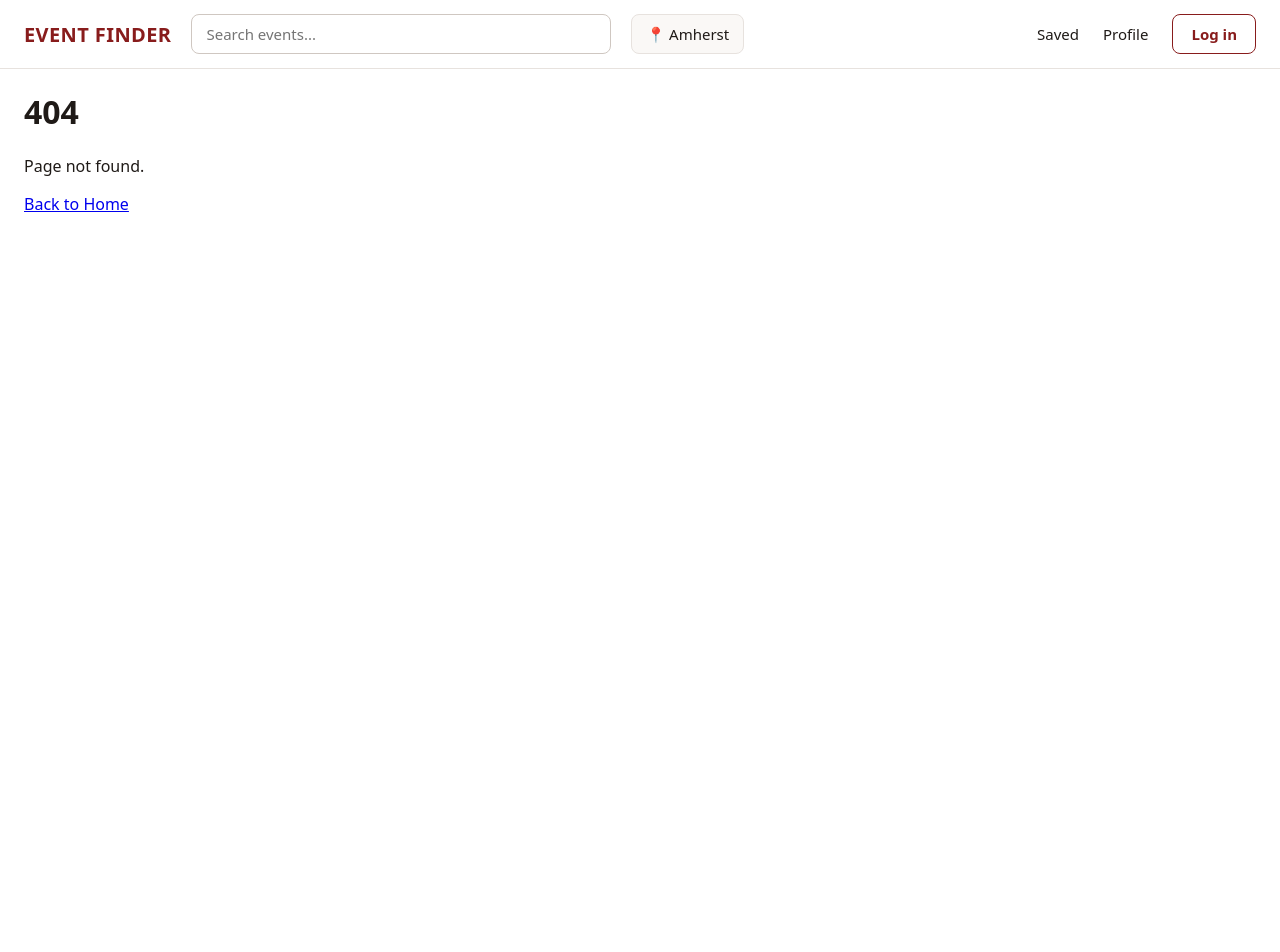
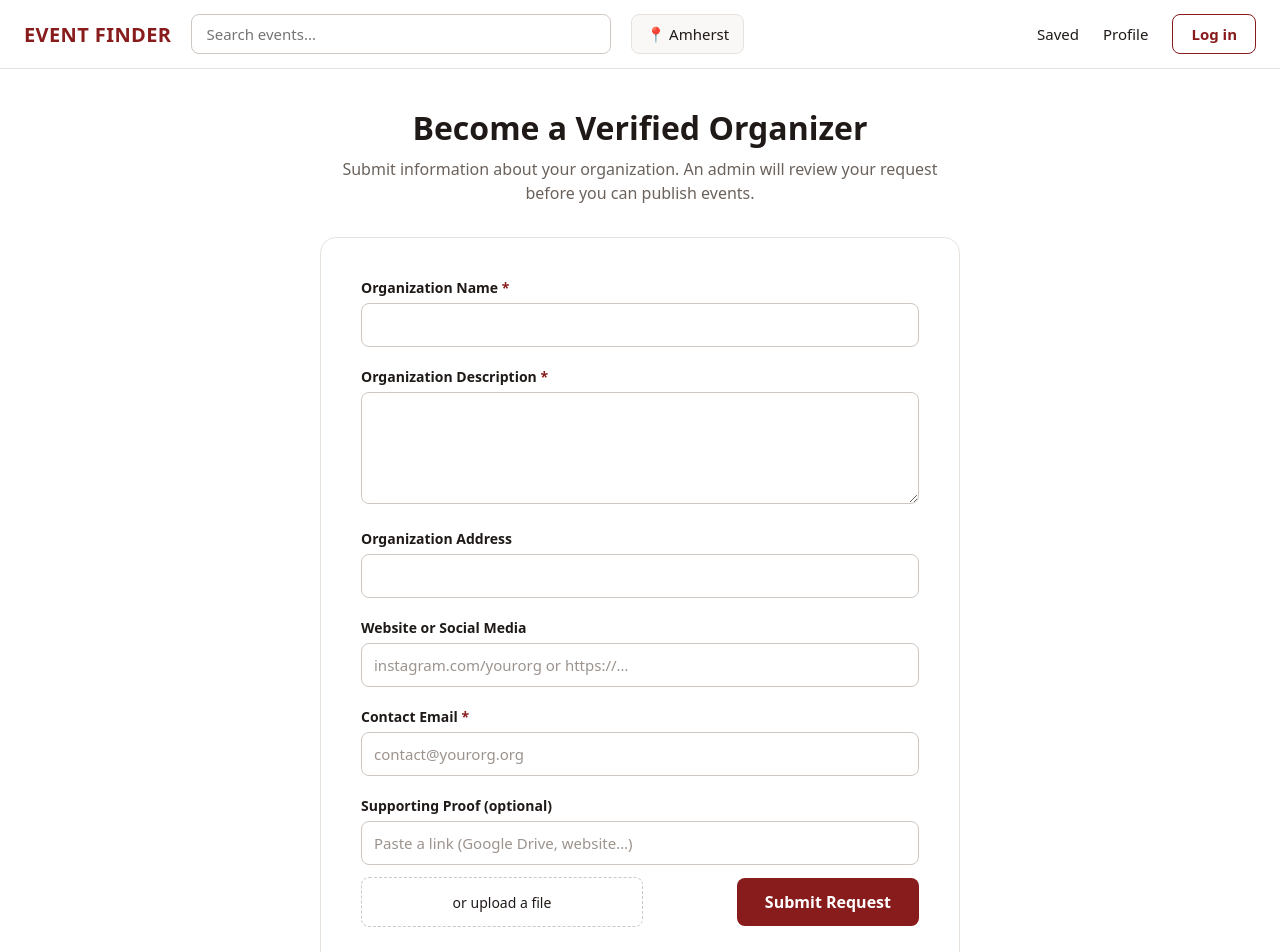
Before and after one commit to arushi32588/320-Event-Finder, a React (Vite) app: page /organizer/verify in a window 1280 px wide. Before the commit this address had no page. Shown: the top 952 px of the page. Before the commit the page ends 800 px from the top, so only its background shows below. Built offline with nearby package versions, Linux system fonts and the light colour scheme.

Commit message:
Add Organization Verification page and route

```diff
--- a/src/App.jsx
+++ b/src/App.jsx
@@ -1,12 +1,13 @@
-import { Route, Routes } from 'react-router';
-import Layout from './components/Layout.jsx';
-import Home from './pages/Home.jsx';
-import Events from './pages/Events.jsx';
-import EventDetails from './pages/EventDetails.jsx';
-import Login from './pages/Login.jsx';
-import Profile from './pages/Profile.jsx';
-import CreateAccount from './pages/CreateAccount.jsx';
-import NotFound from './pages/NotFound.jsx';
+import { Route, Routes } from "react-router";
+import Layout from "./components/Layout.jsx";
+import Home from "./pages/Home.jsx";
+import Events from "./pages/Events.jsx";
+import EventDetails from "./pages/EventDetails.jsx";
+import Login from "./pages/Login.jsx";
+import Profile from "./pages/Profile.jsx";
+import CreateAccount from "./pages/CreateAccount.jsx";
+import OrganizerVerification from "./pages/OrganizerVerification.jsx";
+import NotFound from "./pages/NotFound.jsx";
 
 export default function App() {
   return (
@@ -18,6 +19,7 @@ export default function App() {
         <Route path="login" element={<Login />} />
         <Route path="profile" element={<Profile />} />
         <Route path="signup" element={<CreateAccount />} />
+        <Route path="organizer/verify" element={<OrganizerVerification />} />
         <Route path="*" element={<NotFound />} />
       </Route>
     </Routes>
--- /dev/null
+++ b/src/pages/OrganizerVerification.css
@@ -0,0 +1,188 @@
+/* Same card, input and button style as Login / Create Account, a bit wider for the longer form */
+
+.ov-page {
+  max-width: 1200px;
+  margin: 0 auto;
+  padding: 40px 0 56px;
+  font-family: var(--font);
+  color: var(--text);
+}
+
+.ov-page .ov-title {
+  margin: 0 0 10px;
+  font-size: 32px;
+  line-height: 1.2;
+  font-weight: 700;
+  text-align: center;
+}
+
+.ov-page .ov-subtitle {
+  max-width: 640px;
+  margin: 0 auto 32px;
+  font-size: 16px;
+  line-height: 1.5;
+  color: var(--text-muted);
+  text-align: center;
+}
+
+.ov-card {
+  box-sizing: border-box;
+  max-width: 640px;
+  margin: 0 auto;
+  padding: 40px;
+  background: #fff;
+  border: 1px solid var(--border);
+  border-radius: 16px;
+}
+
+.ov-field + .ov-field {
+  margin-top: 20px;
+}
+
+.ov-field label {
+  display: block;
+  margin-bottom: 6px;
+  font-size: 14px;
+  font-weight: 600;
+}
+
+.ov-required {
+  color: var(--accent);
+}
+
+.ov-field input,
+.ov-field textarea {
+  box-sizing: border-box;
+  width: 100%;
+  padding: 0 12px;
+  background: #fff;
+  border: 1px solid var(--border-strong);
+  border-radius: 8px;
+  color: var(--text);
+  font-family: inherit;
+  font-size: 15px;
+}
+
+.ov-field input {
+  height: 44px;
+}
+
+.ov-field textarea {
+  padding: 10px 12px;
+  line-height: 1.5;
+  resize: vertical;
+}
+
+.ov-field input::placeholder,
+.ov-field textarea::placeholder {
+  color: #9c938d;
+}
+
+.ov-field input:focus,
+.ov-field textarea:focus {
+  outline: none;
+  border-color: var(--accent);
+  box-shadow: 0 0 0 3px rgba(136, 28, 28, 0.15);
+}
+
+.ov-field [aria-invalid="true"] {
+  border-color: var(--accent);
+}
+
+.ov-page .ov-error {
+  margin: 6px 0 0;
+  font-size: 13px;
+  color: var(--accent);
+}
+
+/* Bottom row: upload on the left, submit on the right (as in the wireframe) */
+
+.ov-bottom-row {
+  margin-top: 12px;
+  display: flex;
+  align-items: center;
+  justify-content: space-between;
+  gap: 16px;
+}
+
+.ov-field .ov-file-input {
+  position: absolute;
+  width: 1px;
+  height: 1px;
+  opacity: 0;
+}
+
+.ov-field .ov-upload {
+  display: flex;
+  align-items: center;
+  justify-content: center;
+  flex: 1;
+  max-width: 280px;
+  height: 48px;
+  margin: 0;
+  overflow: hidden;
+  border: 1.5px dashed var(--border-strong);
+  border-radius: 8px;
+  font-weight: 500;
+  white-space: nowrap;
+  text-overflow: ellipsis;
+  cursor: pointer;
+}
+
+.ov-field .ov-upload:hover,
+.ov-file-input:focus-visible + .ov-upload {
+  border-color: var(--accent);
+  color: var(--accent);
+}
+
+.ov-submit {
+  display: inline-flex;
+  align-items: center;
+  justify-content: center;
+  height: 48px;
+  padding: 0 28px;
+  border: none;
+  border-radius: 8px;
+  background: var(--accent);
+  color: #fff;
+  font-family: inherit;
+  font-size: 16px;
+  font-weight: 600;
+  text-decoration: none;
+  cursor: pointer;
+  transition: background-color 0.15s;
+}
+
+.ov-submit:hover {
+  background: var(--accent-hover);
+}
+
+.ov-submit:focus-visible {
+  outline: 2px solid var(--accent);
+  outline-offset: 2px;
+}
+
+/* Confirmation after submit */
+
+.ov-success {
+  text-align: center;
+}
+
+.ov-success .ov-subtitle {
+  margin-bottom: 24px;
+}
+
+@media (max-width: 600px) {
+  .ov-card {
+    padding: 24px;
+  }
+
+  .ov-bottom-row {
+    flex-direction: column;
+    align-items: stretch;
+  }
+
+  .ov-field .ov-upload {
+    max-width: none;
+  }
+}
--- /dev/null
+++ b/src/pages/OrganizerVerification.jsx
@@ -0,0 +1,171 @@
+import { useState } from "react";
+import { Link } from "react-router";
+import "../theme.css";
+import "./OrganizerVerification.css";
+
+// Fields in the wireframes order
+const fields = [
+  {
+    id: "org-name",
+    name: "organizationName",
+    label: "Organization Name",
+    type: "text",
+    required: true,
+    autoComplete: "organization",
+  },
+  {
+    id: "org-description",
+    name: "description",
+    label: "Organization Description",
+    type: "textarea",
+    required: true,
+  },
+  {
+    id: "org-address",
+    name: "address",
+    label: "Organization Address",
+    type: "text",
+    autoComplete: "street-address",
+  },
+  {
+    id: "org-website",
+    name: "website",
+    label: "Website or Social Media",
+    type: "text",
+    placeholder: "instagram.com/yourorg or https://…",
+  },
+  {
+    id: "org-email",
+    name: "contactEmail",
+    label: "Contact Email",
+    type: "email",
+    required: true,
+    placeholder: "contact@yourorg.org",
+    autoComplete: "email",
+  },
+];
+
+const emailPattern = /^[^\s@]+@[^\s@]+\.[^\s@]+$/;
+
+function validate(values) {
+  const errors = {};
+  for (const field of fields) {
+    if (field.required && !values[field.name]?.trim()) {
+      errors[field.name] = `${field.label} is required.`;
+    }
+  }
+  if (
+    values.contactEmail?.trim() &&
+    !emailPattern.test(values.contactEmail.trim())
+  ) {
+    errors.contactEmail = "Enter a valid email address.";
+  }
+  return errors;
+}
+
+export default function OrganizerVerification() {
+  const [errors, setErrors] = useState({});
+  const [fileName, setFileName] = useState("");
+  const [submitted, setSubmitted] = useState(false);
+
+  // The request is not sent to the backend yet
+  // This only validates and shows the confirmation
+
+  function handleSubmit(e) {
+    e.preventDefault();
+    const values = Object.fromEntries(new FormData(e.currentTarget));
+    const found = validate(values);
+    setErrors(found);
+    if (Object.keys(found).length === 0) setSubmitted(true);
+  }
+
+  if (submitted) {
+    return (
+      <div className="ov-page">
+        <div className="ov-card ov-success" role="status">
+          <h1 className="ov-title">Request sent!</h1>
+          <p className="ov-subtitle">
+            An admin will review your organization. You can check your status on
+            your profile.
+          </p>
+          <Link to="/profile" className="ov-submit ov-link-button">
+            Back to Profile
+          </Link>
+        </div>
+      </div>
+    );
+  }
+
+  return (
+    <div className="ov-page">
+      <h1 className="ov-title">Become a Verified Organizer</h1>
+      <p className="ov-subtitle">
+        Submit information about your organization. An admin will review your
+        request before you can publish events.
+      </p>
+
+      <form className="ov-card" onSubmit={handleSubmit} noValidate>
+        {fields.map((field) => {
+          const error = errors[field.name];
+          const props = {
+            id: field.id,
+            name: field.name,
+            placeholder: field.placeholder,
+            autoComplete: field.autoComplete,
+            "aria-invalid": error ? "true" : undefined,
+            "aria-describedby": error ? `${field.id}-error` : undefined,
+          };
+          return (
+            <div className="ov-field" key={field.id}>
+              <label htmlFor={field.id}>
+                {field.label}
+                {field.required && (
+                  <span className="ov-required" aria-hidden="true">
+                    {" "}
+                    *
+                  </span>
+                )}
+              </label>
+              {field.type === "textarea" ? (
+                <textarea {...props} rows={4} />
+              ) : (
+                <input {...props} type={field.type} />
+              )}
+              {error && (
+                <p className="ov-error" id={`${field.id}-error`}>
+                  {error}
+                </p>
+              )}
+            </div>
+          );
+        })}
+
+        <div className="ov-field">
+          <label htmlFor="org-proof-link">Supporting Proof (optional)</label>
+          <input
+            id="org-proof-link"
+            name="proofLink"
+            type="url"
+            placeholder="Paste a link (Google Drive, website…)"
+          />
+          <div className="ov-bottom-row">
+            <input
+              id="org-proof"
+              name="proof"
+              type="file"
+              className="ov-file-input"
+              accept=".pdf,.png,.jpg,.jpeg"
+              onChange={(e) => setFileName(e.target.files?.[0]?.name ?? "")}
+            />
+            <label htmlFor="org-proof" className="ov-upload">
+              {fileName || "or upload a file"}
+            </label>
+            <button type="submit" className="ov-submit">
+              Submit Request
+            </button>
+          </div>
+        </div>
+      </form>
+    </div>
+  );
+}
```
Also changed, not shown: 1 other file (tests, documents, lock files or other folders).
